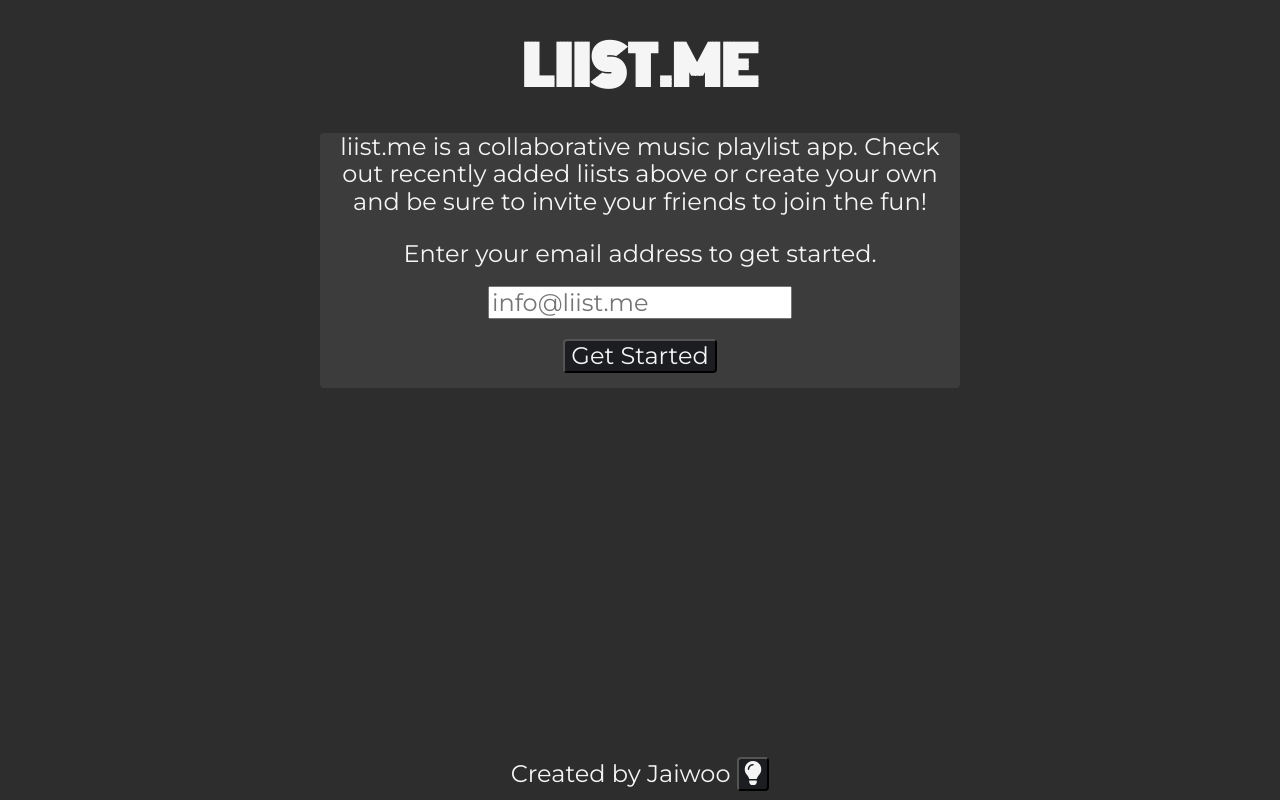
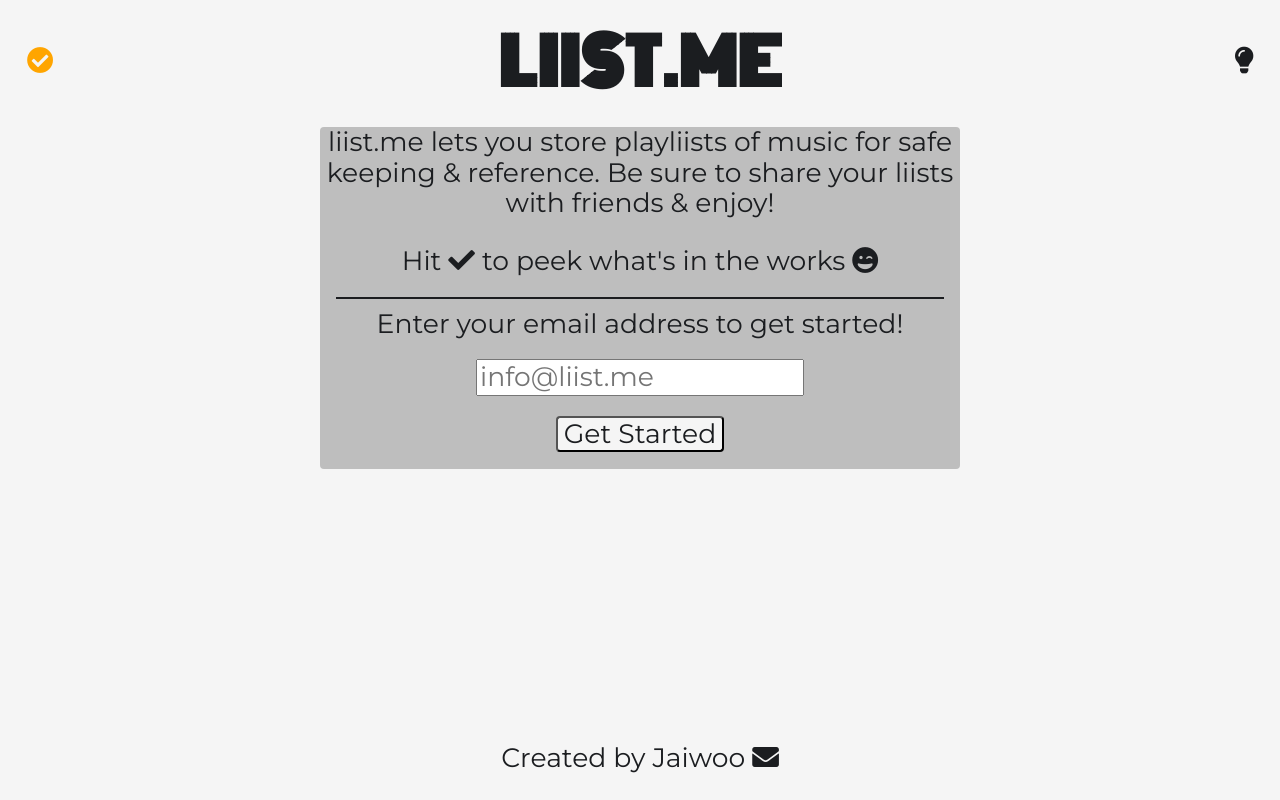
Before and after one commit to Jaiwoo/liist.me, a website: page public/index.html in a window 1280 px wide. Drawn offline with nearby package versions, Linux system fonts and the light colour scheme.

Commit message:
added more styling

```diff
--- a/public/index.css
+++ b/public/index.css
@@ -1,14 +1,78 @@
 /*
  * ─── MAIN CLIENT STYLES ─────────────────────────────────────────────────────────
  */
+html {
+  height: 100%;
+  box-sizing: border-box;
+}
+
+*,
+*:before,
+*:after {
+  box-sizing: inherit;
+}
+
+body {
+  position: relative;
+  margin: 0;
+  min-height: 100%;
+  padding-bottom: 3rem;
+}
+
+footer {
+  position: absolute;
+  right: 0;
+  bottom: 0;
+  left: 0;
+  padding: 1rem;
+  font-size: 14pt;
+  text-align: center;
+}
+
+a {
+  color: inherit;
+}
+
+
+
+#banner-text {
+  margin: 0;
+  padding-top: 1rem;
+}
 
 #banner-text:hover {
   cursor: pointer;
 }
 
+#theme-btn {
+  display: inline-block;
+  position: absolute;
+  right: 0;
+  top: 0;
+  padding: 1rem;
+  padding-top: 1.75rem;
+}
+
+#theme-btn:hover {
+  cursor: pointer;
+}
+
+#features-btn {
+  display: inline-block;
+  position: absolute;
+  left: 0;
+  top: 0;
+  padding: 1rem;
+  padding-top: 1.75rem;
+}
+
+#features-btn:hover {
+  cursor: pointer;
+}
+
 .banner {
   font-family: 'Monoton', regular;
-  font-size: 20pt;
+  font-size: 18pt;
   text-align: center;
 }
 
@@ -45,10 +109,23 @@ table {
   width: 100%;
 }
 
+td {
+  text-align: left;
+  padding: 4px;
+}
+
+.song-delete-btn {
+  text-align: center;
+}
+
+.num-of-songs {
+  text-align: center;
+}
+
 thead {
   font-family: 'Roboto', sans-serif;
   text-decoration-line: underline;
-  text-decoration-style: dotted;
+  text-decoration-style: solid;
 }
 
 legend {
@@ -73,23 +150,20 @@ fieldset {
   cursor: pointer;
 }
 
-#current-liist-table .current-liist-table-row:hover {
-  background-color: orange;
+#liist-name {
+  font-size: 24pt;
 }
 
-#current-liist-table .song-delete-btn:hover {
-  color: red;
-  cursor: pointer
-}
-
-footer {
+.customHr {
   display: block;
-  text-align: center;
-  padding: 4 4px;
-  width: 100%;
-  height: 37px;
-  position: absolute;
-  bottom: 6px;
+  margin: 0 auto;
+  width: 95%;
+  font-size: 1px;
+  color: whitesmoke;
+  line-height: 2px;
+  background-color: rgb(27, 29, 32);
+  margin-top: -6px;
+  margin-bottom: 10px;
 }
 
 /* DARK THEME */
@@ -114,16 +188,6 @@ footer {
   background-color: rgb(27, 29, 32);
 }
 
-.t--dark .liist-button:hover {
-  color: rgb(27, 29, 32);
-  background-color: whitesmoke;
-}
-
-.t--dark .nav-button:hover {
-  color: rgb(27, 29, 32);
-  background-color: whitesmoke;
-}
-
 .t--dark .banner {
   color: whitesmoke;
 }
@@ -131,11 +195,6 @@ footer {
 .t--dark .form-submit {
   color: whitesmoke;
   background-color: rgb(27, 29, 32);
-}
-
-.t--dark .form-submit:hover {
-  color: rgb(27, 29, 32);
-  background-color: whitesmoke;
 }
 
 .t--dark #footer-text {
@@ -164,16 +223,6 @@ footer {
   background-color: whitesmoke;
 }
 
-.t--light .liist-button:hover {
-  color: whitesmoke;
-  background-color: rgb(27, 29, 32);
-}
-
-.t--light .nav-button:hover {
-  color: whitesmoke;
-  background-color: rgb(27, 29, 32);
-}
-
 .t--light .banner {
   color: rgb(27, 29, 32);
 }
@@ -181,11 +230,6 @@ footer {
 .t--light .form-submit {
   color: rgb(27, 29, 32);
   background-color: whitesmoke;
-}
-
-.t--light .form-submit:hover {
-  color: whitesmoke;
-  background-color: rgb(27, 29, 32);
 }
 
 .t--light #footer-text {
@@ -200,7 +244,11 @@ footer {
 @media screen and (min-width: 850px) and (min-height: 450px), (min-height: 1000px) {
 
   * {
-    font-size: 18pt;
+    font-size: 20pt;
+  }
+
+  .banner {
+    font-size: 24pt;
   }
 
   .container {
@@ -214,4 +262,65 @@ footer {
     max-width: 50vw;
   }
 
+  #current-liist-table .current-liist-table-row:hover {
+    background-color: orange;
+  }
+
+  #current-liist-table .song-delete-btn:hover {
+    color: red;
+    cursor: pointer
+  }
+
+  .t--dark .form-submit:hover {
+    color: rgb(27, 29, 32);
+    background-color: whitesmoke;
+  }
+
+  .t--dark .liist-button:hover {
+    color: rgb(27, 29, 32);
+    background-color: whitesmoke;
+  }
+
+  .t--dark .nav-button:hover {
+    color: rgb(27, 29, 32);
+    background-color: whitesmoke;
+  }
+  .t--dark #mail-btn:hover {
+    color: orange;
+  }
+
+  .t--dark #theme-btn:hover {
+    color: orange;
+  }
+
+  .t--dark #features-btn:hover {
+    color: orange;
+  }
+
+  .t--light #theme-btn:hover {
+    color: orange;
+  }
+
+  .t--light #features-btn:hover {
+    color: orange;
+  }
+  .t--light #mail-btn:hover {
+    color: orange;
+  }
+
+  .t--light .liist-button:hover {
+    color: whitesmoke;
+    background-color: rgb(27, 29, 32);
+  }
+
+  .t--light .nav-button:hover {
+    color: whitesmoke;
+    background-color: rgb(27, 29, 32);
+  }
+
+  .t--light .form-submit:hover {
+    color: whitesmoke;
+    background-color: rgb(27, 29, 32);
+  }
+
 }
--- a/public/index.html
+++ b/public/index.html
@@ -22,27 +22,23 @@
 <!-- ──────────────────────────────────────────────────────────────────────────────── -->
 
 
-<body class="t--dark">
+<body class="t--light">
 
     <!-- header -->
     <header role="banner" class="banner">
         <h1 id="banner-text">LIIST.ME </h1>
+        <i id="theme-btn" class="fas fa-lightbulb"></i>
+        <i id="features-btn" class="fas fa-check-circle""></i>
     </header>
-
-    <!-- navigation buttons -->
-    <!-- <nav id="nav-container">
-        <button id="get-liists-btn" class="nav-button">Recent liists</button>
-        <button id="create-btn" class="nav-button">Create a liist</button>
-    </nav> -->
 
     <!-- landing 'page' -->
     <div id="landing-container" class="container">
-        <p id="landing-text">liist.me is a collaborative music playlist app. Check out recently added liists above or
-            create your own and be sure to invite your friends to join the fun!
-        </p>
+        <p id="landing-text">liist.me lets you store playliists of music for safe keeping & reference. Be sure to share your liists with friends & enjoy!</p>
+        <p>Hit <i class="fas fa-check"></i> to peek what's in the works <i class="fas fa-grin-wink"></i></p>
+        <div aria-hidden="true" class="customHr">.</div>
         <form id="get-started-form" action="#">
             <fieldset>
-                <legend>Enter your email address to get started.</legend>
+                <legend>Enter your email address to get started!</legend>
                 <!-- <label for="user-login-email">Email: </label> -->
                 <input id="user-login-email" type="text" placeholder="info@liist.me" required>
                 <br>
@@ -56,8 +52,8 @@
 
     <!-- footer -->
     <footer role="contentinfo">
-        <span id="footer-text">Created by Jaiwoo </span>
-        <button id="theme-btn" class="nav-button"><i class="fas fa-lightbulb"></i></button>
+        <span id="footer-text">Created by Jaiwoo <a href="mailto:info@jaiwoo.me"><i id="mail-btn" class="fas fa-envelope"></i></a></span>
+        <!-- <button id="theme-btn" class="nav-button"><i class="fas fa-lightbulb"></i></button> -->
     </footer>
 
 
--- a/public/index.js
+++ b/public/index.js
@@ -199,7 +199,7 @@ function generateLiistsTable(data) {
       `<tr id="${data.liists[index].id}" class="liists-table-row">
         <td>${data.liists[index].name}</td>
         <td>${data.liists[index].description}</td>
-        <td>${data.liists[index].numOfSongs}</td>
+        <td class="num-of-songs">${data.liists[index].numOfSongs}</td>
       </tr>`
     );
   }
@@ -252,14 +252,17 @@ function generateCurrentLiistTable(liist) {
       <nav id="nav-container">
         <button id="get-liists-btn" class="nav-button">Get liists</button>
         <button id="create-btn" class="nav-button">Create a liist</button>
+        <button id="share-btn" class="nav-button"><i class="fas fa-share-square"></i></button>
       </nav>
       <div id="liist-container" class="container">
         <div id="liist-container-info" class="container-info">
           <h2 id="liist-name">${liist.name}</h2>
           <p id="liist-description">${liist.description}</p>
+          <div aria-hidden="true" class="customHr">.</div>
         </div>
         <button id="add-song-btn" class="liist-button">Add Song</button>
         <button id="delete-liist-btn" class="liist-button">Delete Liist</button>
+        <button id="edit-liist-btn" class="liist-button">Edit Liist</button>
         <table id="current-liist-table">
           <thead>
             <tr>
@@ -286,9 +289,11 @@ function generateCurrentLiistTable(liist) {
         <div id="liist-container-info" class="container-info">
           <h2 id="liist-name">${liist.name}</h2>
           <p id="liist-description">${liist.description}</p>
+          <div aria-hidden="true" class="customHr">.</div>
         </div>
         <button id="add-song-btn" class="liist-button">Add Song</button>
         <button id="delete-liist-btn" class="liist-button">Delete Liist</button>
+        <button id="edit-liist-btn" class="liist-button">Edit Liist</button>
         <p id="add-song-message">Liist is currently empty, add a song above.</p>
       </div>
     `;
@@ -358,7 +363,6 @@ function generateCreateForm() {
   const createFormHTML = `
     <nav id="nav-container">
       <button id="get-liists-btn" class="nav-button">Get liists</button>
-      <button id="create-btn" class="nav-button">Create a liist</button>
     </nav>
     <div id="create-liist-container" class="container">
       <form id="create-liist-form" role="form" action="#">
```
